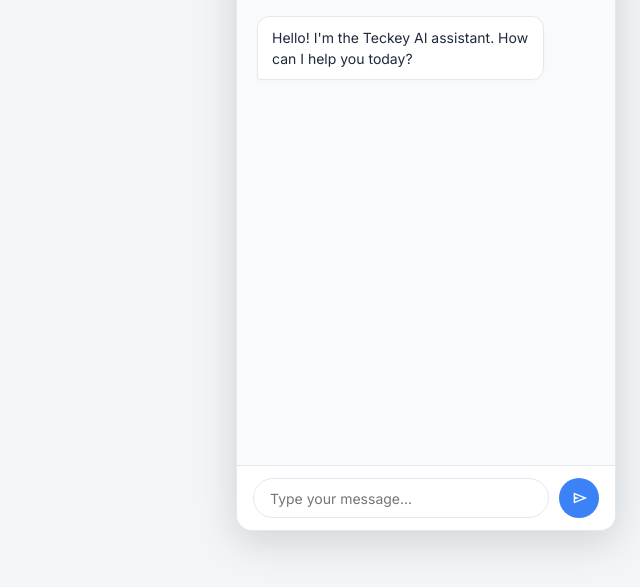
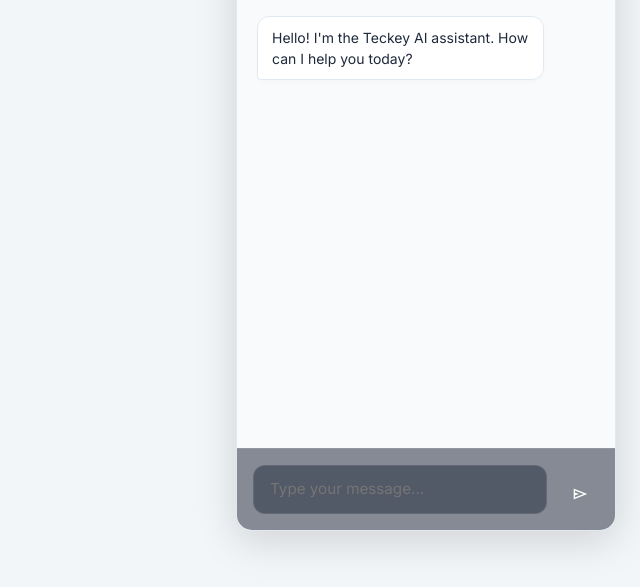
Before and after one commit to SIDHARTH197/teckey-ai, a website: page index.html in a window 1280 px wide. Both pictures are taken after a click on the button "chat". Shown: the part 179-766 px from the top of the page, without its empty margins (640-1280 px from the left). Drawn offline with nearby package versions, Linux system fonts and the light colour scheme.

Commit message:
Upgrade: Multi-line chat input with Shift+Enter support

```diff
--- a/index.html
+++ b/index.html
@@ -37,7 +37,7 @@
                 </div>
             </div>
             <div class="chatbot-input">
-                <input type="text" id="chatInput" placeholder="Type your message...">
+                <textarea id="chatInput" placeholder="Type your message..." rows="1"></textarea>
                 <button id="sendChat"><span class="material-symbols-outlined">send</span></button>
             </div>
         </div>
--- a/script.js
+++ b/script.js
@@ -147,10 +147,20 @@ document.addEventListener("DOMContentLoaded", function () {
     }
 
     if (sendChatBtn && chatInput) {
+        // Auto-resize textarea as user types
+        chatInput.addEventListener('input', function() {
+            this.style.height = 'auto';
+            this.style.height = (this.scrollHeight) + 'px';
+        });
+
         sendChatBtn.addEventListener('click', handleSendMessage);
-        chatInput.addEventListener('keypress', (e) => {
-            if (e.key === 'Enter') {
+
+        chatInput.addEventListener('keydown', (e) => {
+            if (e.key === 'Enter' && !e.shiftKey) {
+                e.preventDefault(); // Prevent new line on regular Enter
                 handleSendMessage();
+                // Reset height after sending
+                chatInput.style.height = 'auto';
             }
         });
     }
--- a/styles.css
+++ b/styles.css
@@ -166,34 +166,41 @@ body {
 }
 
 .chatbot-input {
+    padding: 1rem;
+    border-top: 1px solid rgba(255, 255, 255, 0.1);
     display: flex;
-    padding: 12px 16px;
-    background-color: white;
-    border-top: 1px solid var(--border-color);
-    gap: 10px;
+    align-items: flex-end;
+    gap: 0.75rem;
+    background: rgba(15, 23, 42, 0.5);
 }
 
-.chatbot-input input {
-    flex-grow: 1;
-    border: 1px solid var(--border-color);
-    border-radius: 20px;
-    padding: 10px 16px;
-    font-size: 14px;
+.chatbot-input textarea {
+    flex: 1;
+    background: rgba(30, 41, 59, 0.5);
+    border: 1px solid rgba(255, 255, 255, 0.1);
+    border-radius: 12px;
+    padding: 0.75rem 1rem;
+    color: white;
+    font-family: inherit;
+    font-size: 0.95rem;
+    resize: none;
+    max-height: 120px;
     outline: none;
-    font-family: var(--font-family);
-    transition: border-color 0.2s, box-shadow 0.2s;
+    transition: all 0.3s ease;
+    line-height: 1.5;
 }
 
-.chatbot-input input:focus {
-    border-color: var(--primary-blue);
-    box-shadow: 0 0 0 3px rgba(59, 130, 246, 0.1);
+.chatbot-input textarea:focus {
+    border-color: var(--primary);
+    background: rgba(30, 41, 59, 0.8);
+    box-shadow: 0 0 0 2px rgba(99, 102, 241, 0.2);
 }
 
 .chatbot-input button {
-    background-color: var(--primary-blue);
+    background: var(--primary);
     color: white;
     border: none;
-    border-radius: 50%;
+    border-radius: 10px;
     width: 40px;
     height: 40px;
     display: flex;
```
